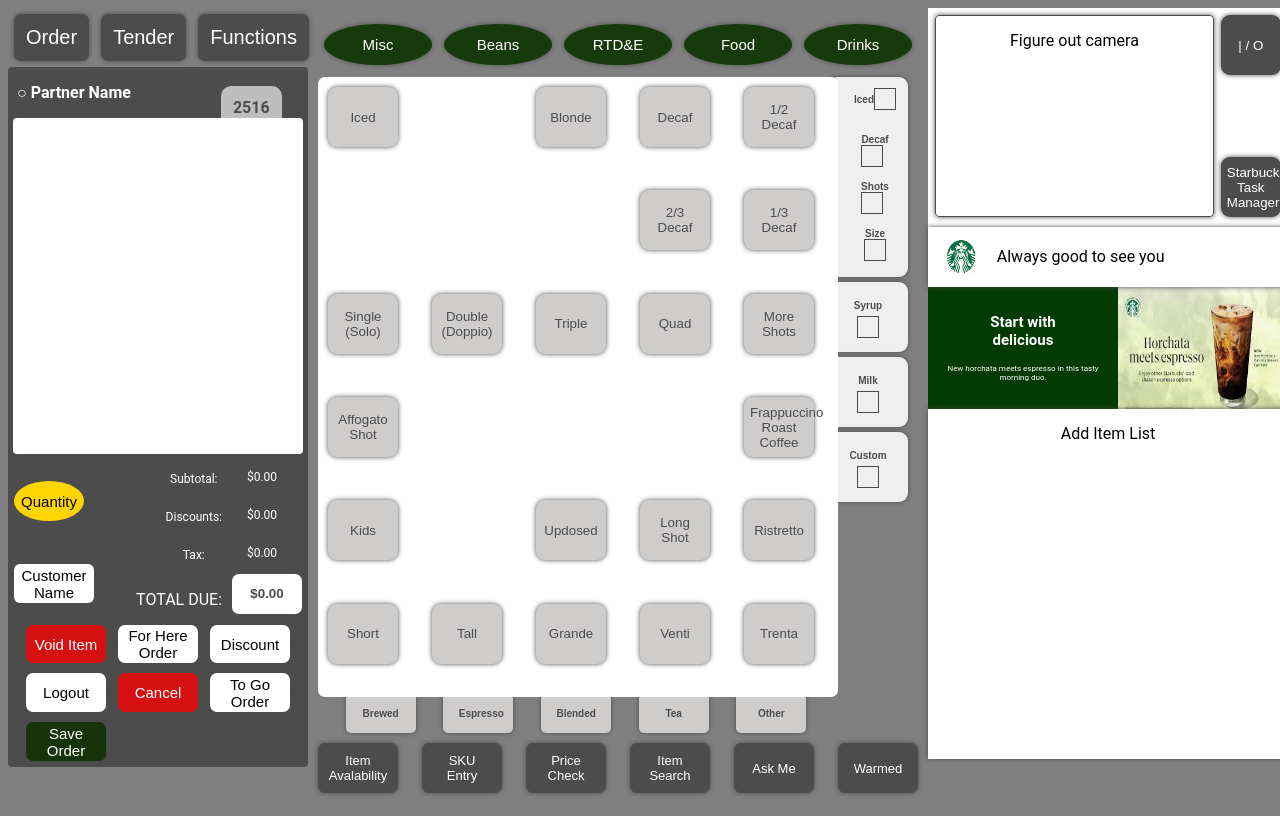
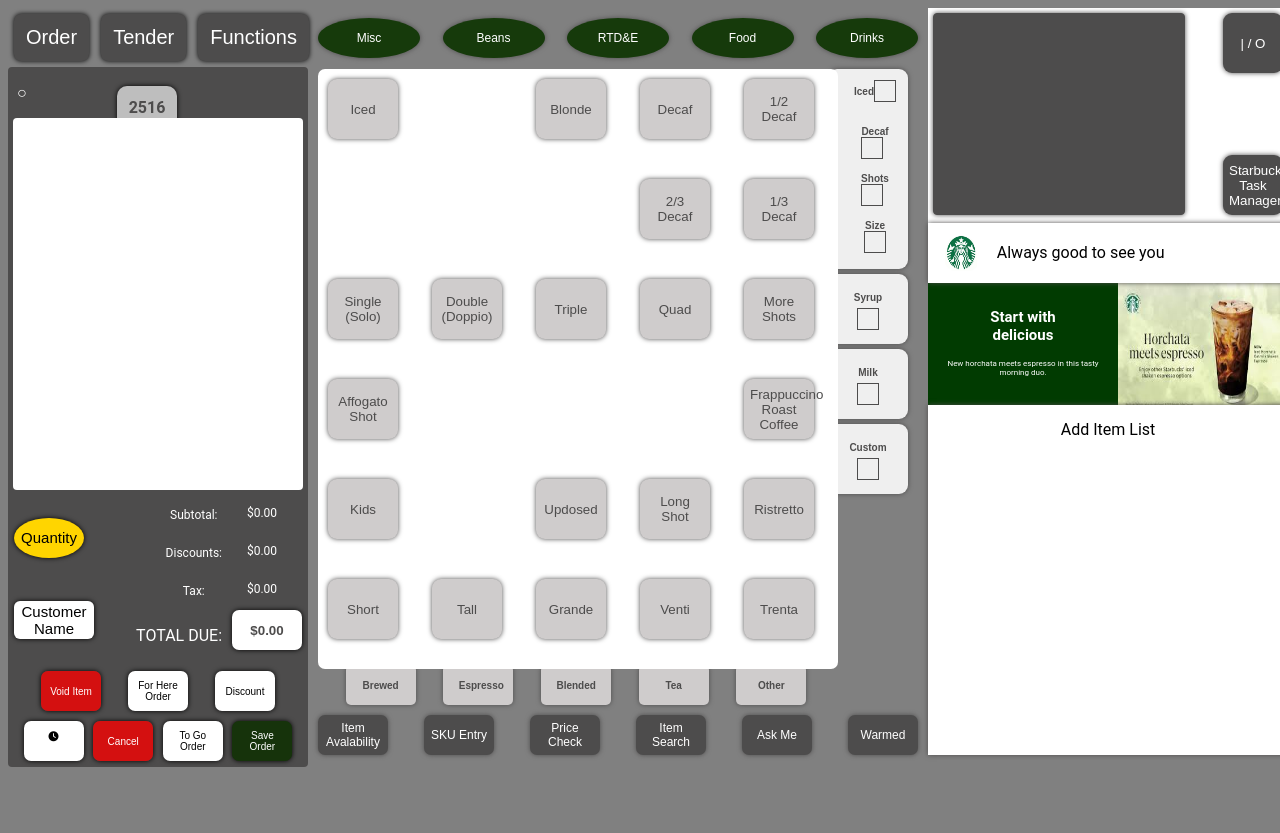
Before and after one commit to Garrett-MW/Starbucks_POS, a Python web app: template templates/main.html in a window 1280 px wide. Run offline with Jinja, Linux system fonts and the light colour scheme; the template is opened without the code that fills it, so the values that code supplies are empty; some libraries are stand-ins or nearby versions.

Commit message:
Fixed styling, added camera functionallity, and working on localsession storage

```diff
--- a/static/styles/main.css
+++ b/static/styles/main.css
@@ -1,3 +1,4 @@
+
 body {
   font-family: "Roboto", sans-serif;
   width: 100dvw;
@@ -7,8 +8,8 @@
 /*  start LEFT DIV  */
 #main_body {
   background-color: grey;
-  height: 100dvh;
-  width: 100dvw;
+  height: 100%;
+  width: 100%;
   display: flex;
   justify-content: center;
   align-items: center;
@@ -26,10 +27,10 @@
   color: rgb(77, 76, 76);
   padding: 4%;
   border-radius: 10px;
-  ;
   position: relative;
   top: 15px;
   left: 86px;
+  box-shadow: 0px 0px 5px rgb(0, 0, 0);
 }
 
 #tender_btn_div {
@@ -60,7 +61,7 @@
   border: none;
   border-radius: 7px;
   font-size: 20px;
-  box-shadow: 0px 0px 5px rgb(77, 76, 76);
+  box-shadow: 0px 0px 5px rgb(0, 0, 0);
 }
 
 .tender_btn:hover {
@@ -72,7 +73,7 @@
 
 #left_div {
   width: 25%;
-  height: 600px;
+  height: 797px;
   background-color: grey;
 }
 
@@ -123,6 +124,7 @@
   height: 40px;
   width: 70px;
   font-size: 15px;
+  box-shadow: 0px 0px 5px rgb(0, 0, 0);
 }
 
 #quantity:hover{
@@ -138,6 +140,7 @@
   border-radius: 6px;
   border: none;
   background-color: white;
+  box-shadow: 0px 0px 5px rgb(0, 0, 0);
 }
 
 #customer_name:hover{
@@ -170,6 +173,7 @@
   color: rgb(77, 76, 76);
   margin-left: 10px;
   font-weight: bold;
+  box-shadow: 0px 0px 5px rgb(0, 0, 0);
 }
 
 #final_price:hover{
@@ -183,21 +187,25 @@
   grid-template-columns: auto auto;
 }
 
-#functions {
-  display: grid;
-  grid-template-columns: auto auto auto;
+#functions_div {
+  display: flex;
   justify-content: space-evenly;
-  row-gap: 10px;
+  margin: 10px 0px;
+}
+
+#functions_div2{
+  display: flex;
+  justify-content: space-evenly;
 }
 
 .func_btn {
-  font-size: 15px;
+  height: 40px;
+  width: 60px;
+  font-size: 10px;
   background-color: white;
   border-radius: 7px;
   border: none;
-  padding: 3%;
-  width: 80px;
-  box-shadow: 0px 0px 5px rgb(77, 76, 76);
+  box-shadow: 0px 0px 5px rgb(0, 0, 0);
 }
 
 .func_btn:hover {
@@ -237,6 +245,7 @@
   flex-direction: column;
   align-items: center;
   width: 50%;
+  height: 797px;
   padding: 10px;
 }
 
@@ -245,17 +254,17 @@
   flex-direction: row;
   justify-content: space-between;
   width: 100%;
+  height: 45px;
 }
 
 .category_btn {
-  padding: 2%;
-  font-size: 15px;
+  font-size: 12px;
   background-color: rgb(22, 58, 11);
   color: white;
   border: none;
   border-radius: 50%;
-  width: 20%;
-  margin: 1%;
+  width: 17%;
+  height: 40px;
   box-shadow: 0px 0px 5px rgb(77, 76, 76);
 }
 
@@ -271,6 +280,7 @@
   flex-direction: row;
   width: 100%;
   justify-content: space-between;
+  height: 40px;
 
 }
 
@@ -279,9 +289,8 @@
   color: white;
   border: none;
   border-radius: 7px;
-  padding: 10px;
-  font-size: 13px;
-  width: 80px;
+  font-size: 12px;
+  width: 70px;
   box-shadow: 0px 0px 5px rgb(77, 76, 76);
 }
 
@@ -333,6 +342,7 @@
 #item_search_div {
   display: flex;
   width: 100%;
+  height: 600px;
   margin: 1% 0%;
 }
 
@@ -375,7 +385,7 @@
 #items_div {
   background-color: white;
   width: 100%;
-  height: 620px;
+  height: 600px;
   z-index: 1;
   border-radius: 7px;
   display: flex;
@@ -847,22 +857,32 @@
   display: flex;
   flex-direction: column;
   width: 30%;
+  height: 797px;
 }
 
 #camera_div {
   display: flex;
   flex-direction: row;
   justify-content: space-between;
-  padding: 2%;
   background-color: white;
+  padding: 5px;
 }
 
 #camera_feed {
   height: 200px;
-  width: 80%;
+  width: 250px;
   border: 1px solid rgb(77, 76, 76);
   border-radius: 4px;
   box-shadow: 0px 0px 5px rgb(77, 76, 76);
+  background-color: rgb(77, 76, 76);
+}
+
+#vid{
+  height: 200px;
+  width: 250px;
+  border: none;
+  border-radius: 9px;
+  object-fit: fill;
 }
 
 
--- a/templates/main.html
+++ b/templates/main.html
@@ -5,7 +5,7 @@
     <meta name="viewport" content="width=device-width, initial-scale=1.0">
     <link rel="stylesheet" href="/static/styles/main.css">
     <script src="/static/scripts/main/main.js" defer></script>
-    <title>Document</title>
+    <title>Point Of Sale</title>
 </head>
 <body id="main_body">
 
@@ -18,7 +18,7 @@
                 <button class="tender_btn" value="functions">Functions</button>
             </div>
             <div id="tender_container">
-                <p id="partner_name"><span id="circle">&#9675;</span> Partner Name <span id="storeId">2516</span></p>
+                <p id="partner_name"><span id="circle">&#9675;</span> <span id="name_field"></span> <span id="storeId">2516</span></p>
                 <div id="tender_items">
 
                 </div>
@@ -40,11 +40,13 @@
                             </div>
                         </div>
                     </div>
-                    <div id="functions">
+                    <div id="functions_div">
                         <button class="func_btn" id="void_btn" value="void"><div id="btn_shadow">Void Item</div></button>
                         <button class="func_btn" value="here">For Here Order</button>
                         <button class="func_btn" value="discount">Discount</button>
-                        <button class="func_btn" value="logout">Logout</button>
+                    </div>
+                    <div id="functions_div2">
+                        <button class="func_btn" value="logout"><i class="fas fa-clock" style="color: black; height: 20px; width: 20px;"></i></button>
                         <button class="func_btn" id="cancel_btn" value="cancel">Cancel</button>
                         <button class="func_btn" value="togo">To Go Order</button>
                         <button class="func_btn"  id="save_order" value="save">Save Order</button>
@@ -91,8 +93,8 @@
         <div id="right_div">
 
             <div id="camera_div">
-                <div id="camera_feed" style="text-align: center; line-height: 50px;">
-                    Figure out camera
+                <div id="camera_feed">
+
                 </div>
                 <div id="cam_btns">
                     <button class='cam_btn' id="cam_switch" value="power">| / O</button>
@@ -121,5 +123,6 @@
             </div>
 
     </div>
+    <script src="https://kit.fontawesome.com/3d58ae73e7.js" crossorigin="anonymous"></script>
 </body>
 </html>
```
Also changed, not shown: static/scripts/login/login.js (+6 -3 lines), static/scripts/main/main.js (+84 -11 lines).
